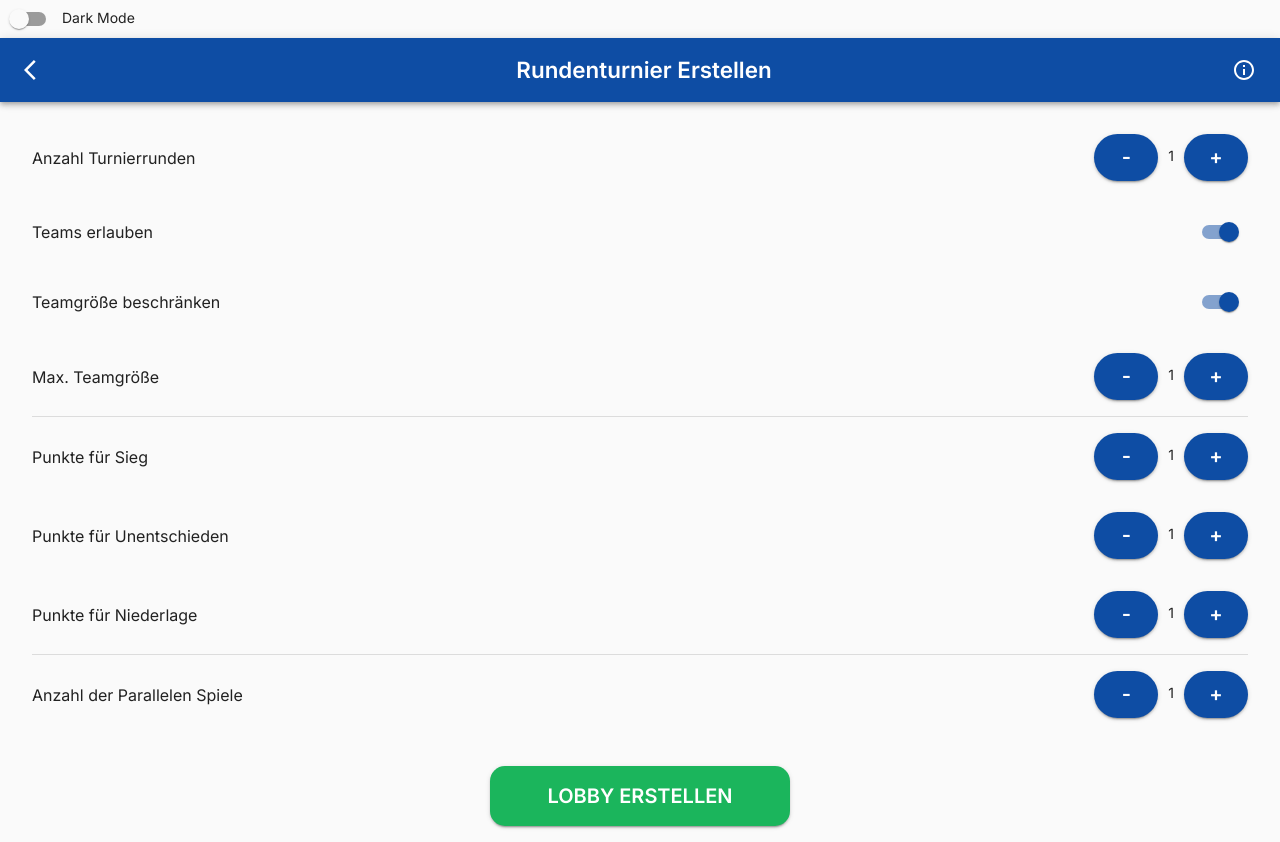
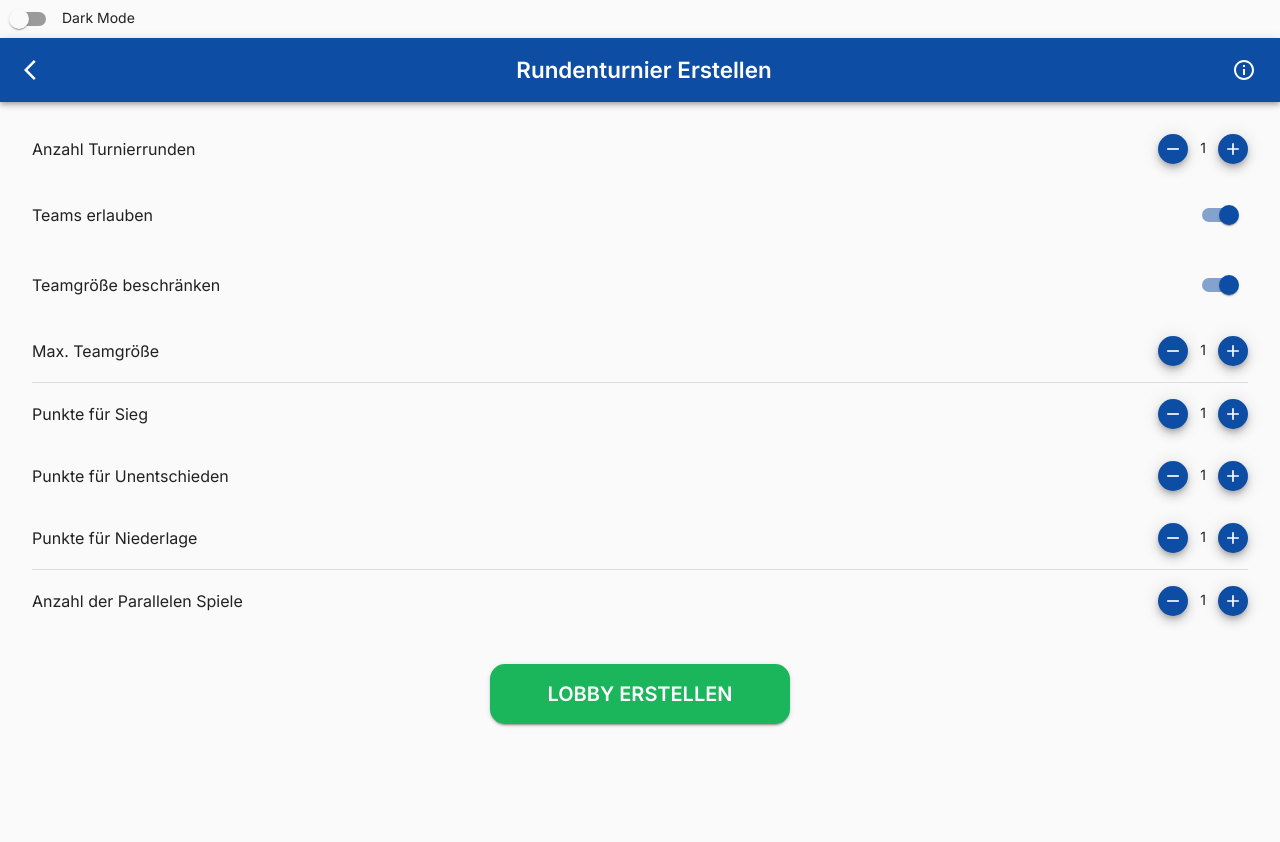
Before and after one commit to MManthey/PartyMash, a React (Create React App) app: page /createRoundTournament in a window 1280 px wide. After the commit the page ends 800 px from the top, so only its background shows below. Built offline with nearby package versions, Linux system fonts and the light colour scheme.

Commit message:
Incementer Buttons zu FAB Buttons und mall prop in Theme angepasst

```diff
--- a/src/App.js
+++ b/src/App.js
@@ -56,6 +56,14 @@ function App() {
           borderRadius: 15,
         },
       },
+      MuiFab: {
+        sizeSmall: {
+          maxHeight: "30px",
+          minHeight: "30px",
+          minWidth: "30px",
+          maxWidth: "30px",
+        },
+      },
     },
   });
 
--- a/src/components/GroupedButtons.js
+++ b/src/components/GroupedButtons.js
@@ -2,43 +2,37 @@ import React from "react";
 import Button from "@material-ui/core/Button";
 import ButtonGroup from "@material-ui/core/ButtonGroup";
 import { withStyles } from "@material-ui/core/styles";
+import Fab from "@material-ui/core/Fab";
+import AddIcon from "@material-ui/icons/Add";
+import RemoveIcon from "@material-ui/icons/Remove";
 
 const styles = (theme) => ({
-  button: {
-    borderRadius: 50,
-    paddingLeft: 0,
-    paddingRight: 0,
+  label: {
+    padding: 12,
   },
-  label: {
-    padding: 10,
-  }
 });
 
 class GroupedButtons extends React.Component {
   state = {
     counter: 1,
     maxDisabled: false,
-    minDisabled: false
+    minDisabled: false,
   };
 
   disableButtons() {
     this.state.counter + 1 >= this.props.maxValue
-      ?
-      this.setState((prevState) => ({ maxDisabled: true}))
-      :
-      this.setState((prevState) => ({ maxDisabled: false}));
+      ? this.setState((prevState) => ({ maxDisabled: true }))
+      : this.setState((prevState) => ({ maxDisabled: false }));
 
     this.state.counter - 1 <= this.props.minValue
-      ?
-      this.setState((prevState) => ({ minDisabled: true}))
-      :
-      this.setState((prevState) => ({ minDisabled: false}));
-      console.log(this.state.counter)
+      ? this.setState((prevState) => ({ minDisabled: true }))
+      : this.setState((prevState) => ({ minDisabled: false }));
+    console.log(this.state.counter);
   }
 
   handleIncrement = (event) => {
-    this.setState((prevState) => ({ counter: prevState.counter + 1 }))
-    this.disableButtons()
+    this.setState((prevState) => ({ counter: prevState.counter + 1 }));
+    this.disableButtons();
   };
 
   handleDecrement = () => {
@@ -55,29 +49,26 @@ class GroupedButtons extends React.Component {
       //   aria-label="small outlined button group"
       // >
       <>
-        <Button
+        <Fab
+          size="small"
           onClick={this.handleDecrement}
-          variant="contained"
           color="primary"
-          className={classes.button}
+          // className={classes.button}
           disabled={this.state.minDisabled}
-
-          >
-          -
-        </Button>
-          <label
-            className={classes.label}
-          >{this.state.counter}</label>
-        <Button
+        >
+          <RemoveIcon fontSize="small" />
+        </Fab>
+        <label className={classes.label}>{this.state.counter}</label>
+        <Fab
+          size="small"
           key={this.props.id}
-          variant="contained"
           color="primary"
           onClick={this.handleIncrement}
-          className={classes.button}
+          // className={classes.button}
           disabled={this.state.maxDisabled}
         >
-          +
-        </Button>
+          <AddIcon fontSize="small" />
+        </Fab>
       </>
     );
   }
```
